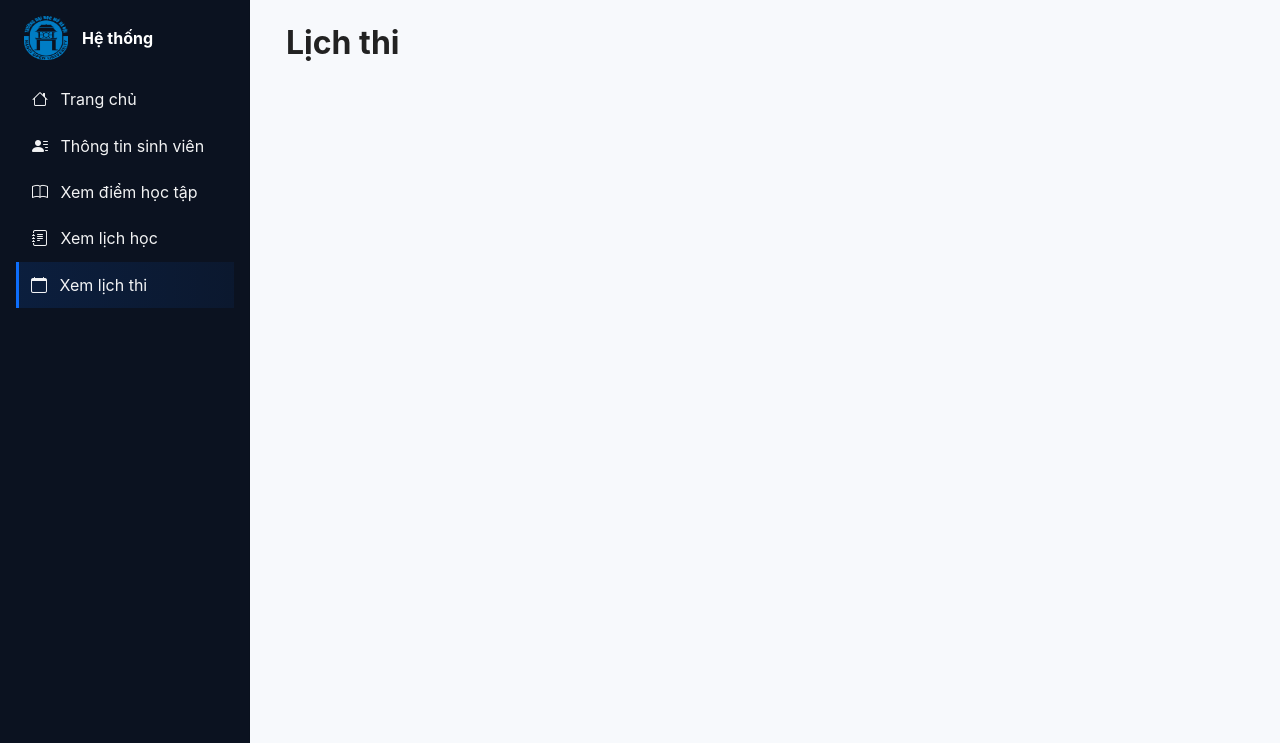
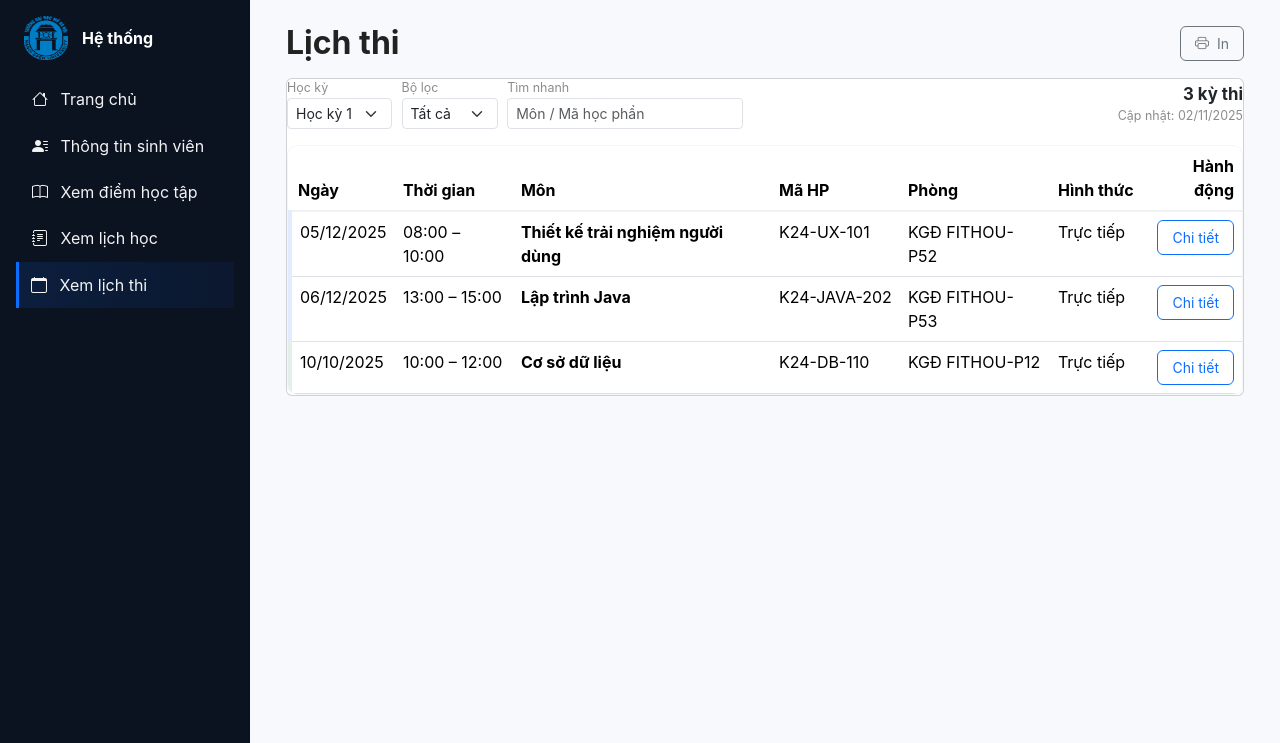
Before and after one commit to blueMonkey23/QuanLySinhVien, a PHP site: page /exam_schedule.html in a window 1280 px wide. Shown: the part 56-799 px from the top of the page. Run offline with PHP 8.4, Linux system fonts and the light colour scheme.

Commit message:
update exam schedule

```diff
--- a/class_schedule.html
+++ b/class_schedule.html
@@ -87,7 +87,6 @@
                 <div class="schedule-row">
                   <div class="cell shift-col"><strong>Sáng</strong><div class="tiny muted">07:30–11:30</div></div>
                   <div class="cell shift-cell text-center">Thiết kế trải nghiệm người dùng<br>
-                                                          Tiết học: 1-4<br>
                                                           Mã lớp: K24-7E1016.22-1.2526-8.8_LT<br>
                                                           GV: Dương Chí Bằng<br>
                                                           Phòng: KGĐ FITHOU-P52<br>
@@ -107,7 +106,6 @@
                   <div class="cell shift-cell" data-day="tue" data-shift="afternoon"> — </div>
                   <div class="cell shift-cell" data-day="wed" data-shift="afternoon"> — </div>
                   <div class="cell shift-cell text-center">Thiết kế trải nghiệm người dùng<br>
-                                                          Tiết học: 1-4<br>
                                                           Mã lớp: K24-7E1016.22-1.2526-8.8_LT<br>
                                                           GV: Dương Chí Bằng<br>
                                                           Phòng: KGĐ FITHOU-P52<br>
@@ -127,7 +125,6 @@
                   <div class="cell shift-cell" data-day="fri" data-shift="evening"> — </div>
                   <div class="cell shift-cell" data-day="sat" data-shift="evening"> — </div>
                   <div class="cell shift-cell text-center">Thiết kế trải nghiệm người dùng<br>
-                                                          Tiết học: 1-4<br>
                                                           Mã lớp: K24-7E1016.22-1.2526-8.8_LT<br>
                                                           GV: Dương Chí Bằng<br>
                                                           Phòng: KGĐ FITHOU-P52<br>
--- a/css/index.css
+++ b/css/index.css
@@ -370,3 +370,21 @@ table.table tbody tr:hover { background: linear-gradient(90deg,#f8fbff,#ffffff);
 .schedule-row:last-of-type .cell {
   border-bottom: none;
 }
+
+.exam-panel { display: grid; grid-template-columns: 1fr 320px; gap: 1rem; align-items:start; }
+@media (max-width: 992px){ .exam-panel{ grid-template-columns: 1fr; } }
+
+.exam-filters { display:flex; gap:.6rem; align-items:center; flex-wrap:wrap; }
+.exam-count { font-weight:700; font-size:1.05rem; }
+
+
+.table-exams thead th { background: var(--muted); position: sticky; top:0; z-index:2; }
+.status-upcoming { background: linear-gradient(180deg,#eaf3ff,#fff); border-left:4px solid rgba(13,110,253,0.12); }
+.status-done { background: linear-gradient(180deg,#f6fff1,#fff); border-left:4px solid rgba(25,135,84,0.12); }
+.exam-card-mini { border-radius:10px; padding: .7rem; border:1px solid rgba(0,0,0,0.04); }
+
+
+@media print {
+.navbar-custom, .sidebar, #toggle-btn, .overlay, .no-print { display:none !important; }
+body { background: #fff; }
+}
--- a/exam_schedule.html
+++ b/exam_schedule.html
@@ -49,12 +49,95 @@
     <div class="container-fluid">
       <div class="d-flex justify-content-between align-items-center mb-3">
         <h2 class="m-0 fw-bold">Lịch thi</h2>
+        <div class="d-flex gap-2 align-items-center no-print">
+          <button class="btn btn-sm btn-outline-secondary"><i class="bi bi-printer me-1"></i> In</button>
+        </div>
       </div>
 
-    <div class="row g-4">
+        <section>
+          <div class="card card-exam mb-3">
+            <div class="d-flex justify-content-between align-items-center mb-3">
+              <div class="exam-filters">
+                <div>
+                  <div class="tiny muted">Học kỳ</div>
+                  <select id="semesterSelect" class="form-select form-select-sm">
+                    <option value="hk1" selected>Học kỳ 1</option>
+                    <option value="hk2">Học kỳ 2</option>
+                  </select>
+                </div>
+
+                <div>
+                  <div class="tiny muted">Bộ lọc</div>
+                  <select id="typeFilter" class="form-select form-select-sm">
+                    <option value="all">Tất cả</option>
+                    <option value="mid">Giữa kỳ</option>
+                    <option value="final">Cuối kỳ</option>
+                  </select>
+                </div>
+
+                <div>
+                  <div class="tiny muted">Tìm nhanh</div>
+                  <input id="q" class="form-control form-control-sm" placeholder="Môn / Mã học phần" />
+                </div>
+              </div>
+
+              <div class="text-end">
+                <div class="exam-count" id="examCount">3 kỳ thi</div>
+                <div class="tiny muted">Cập nhật: <span id="lastUpdate">02/11/2025</span></div>
+              </div>
+            </div>
+
+            <div class="table-wrapper">
+              <table class="table table-hover table-exams mb-0">
+                <thead>
+                  <tr>
+                    <th class="no-wrap">Ngày</th>
+                    <th>Thời gian</th>
+                    <th>Môn</th>
+                    <th class="no-wrap">Mã HP</th>
+                    <th>Phòng</th>
+                    <th class="no-wrap">Hình thức</th>
+                    <th class="text-end no-print">Hành động</th>
+                  </tr>
+                </thead>
+                <tbody id="examTable">
+                  <tr class="status-upcoming" data-type="final">
+                    <td class="no-wrap">05/12/2025</td>
+                    <td>08:00 – 10:00</td>
+                    <td><strong>Thiết kế trải nghiệm người dùng</strong></td>
+                    <td class="no-wrap">K24-UX-101</td>
+                    <td>KGĐ FITHOU-P52</td>
+                    <td class="no-wrap">Trực tiếp</td>
+                    <td class="text-end no-print"><a class="btn btn-sm btn-outline-primary">Chi tiết</a></td>
+                  </tr>
+
+                  <tr class="status-upcoming" data-type="final">
+                    <td class="no-wrap">06/12/2025</td>
+                    <td>13:00 – 15:00</td>
+                    <td><strong>Lập trình Java</strong></td>
+                    <td class="no-wrap">K24-JAVA-202</td>
+                    <td>KGĐ FITHOU-P53</td>
+                    <td class="no-wrap">Trực tiếp</td>
+                    <td class="text-end no-print"><a class="btn btn-sm btn-outline-primary">Chi tiết</a></td>
+                  </tr>
+
+                  <tr class="status-done" data-type="mid">
+                    <td class="no-wrap">10/10/2025</td>
+                    <td>10:00 – 12:00</td>
+                    <td><strong>Cơ sở dữ liệu</strong></td>
+                    <td class="no-wrap">K24-DB-110</td>
+                    <td>KGĐ FITHOU-P12</td>
+                    <td class="no-wrap">Trực tiếp</td>
+                    <td class="text-end no-print"><a class="btn btn-sm btn-outline-primary">Chi tiết</a></td>
+                  </tr>
+
+                </tbody>
+              </table>
+            </div>
+          </div>
+        </section>
     </div>
-  </div>
-</main>
+  </main>
 
 <script src="js/script.js"></script>
 <script src="https://cdn.jsdelivr.net/npm/bootstrap@5.3.3/dist/js/bootstrap.bundle.min.js" integrity="sha384-YvpcrYf0tY3lHB60NNkmXc5s9fDVZLESaAA55NDzOxhy9GkcIdslK1eN7N6jIeHz" crossorigin="anonymous"></script>
```
